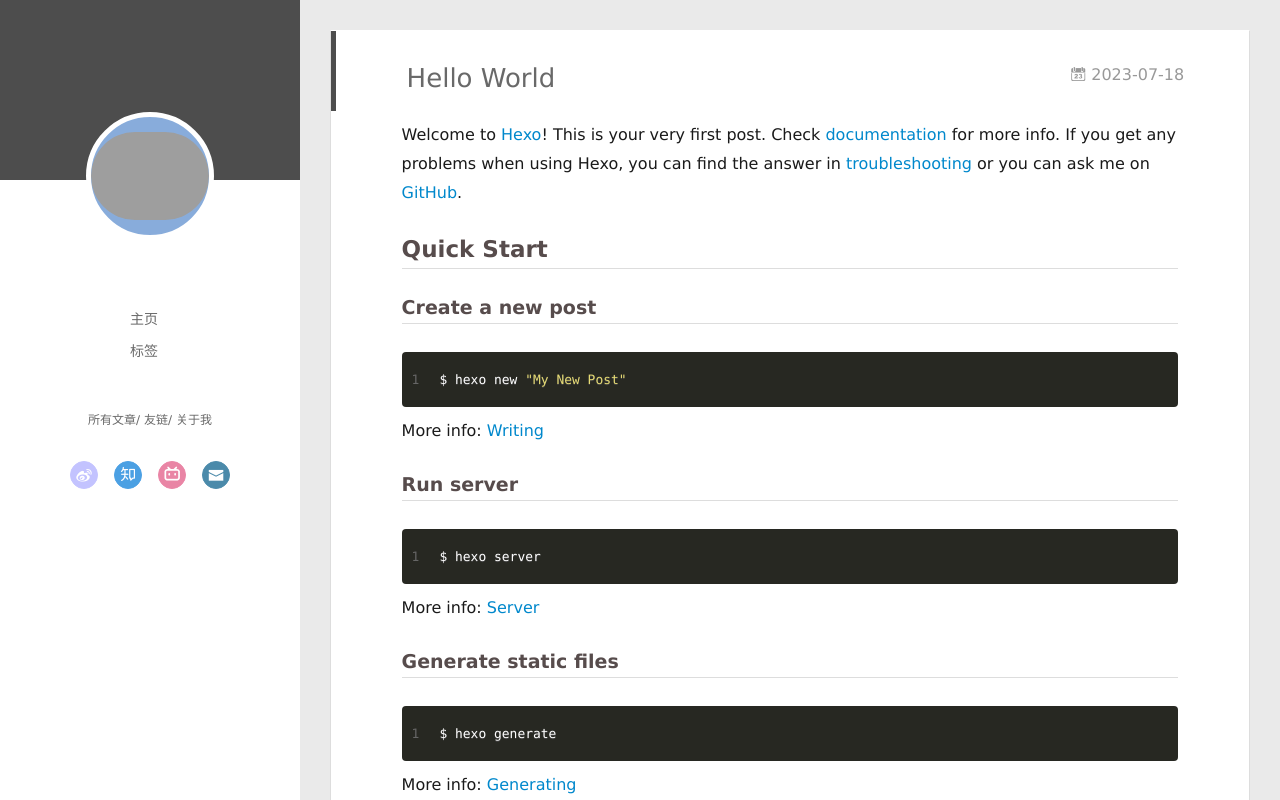
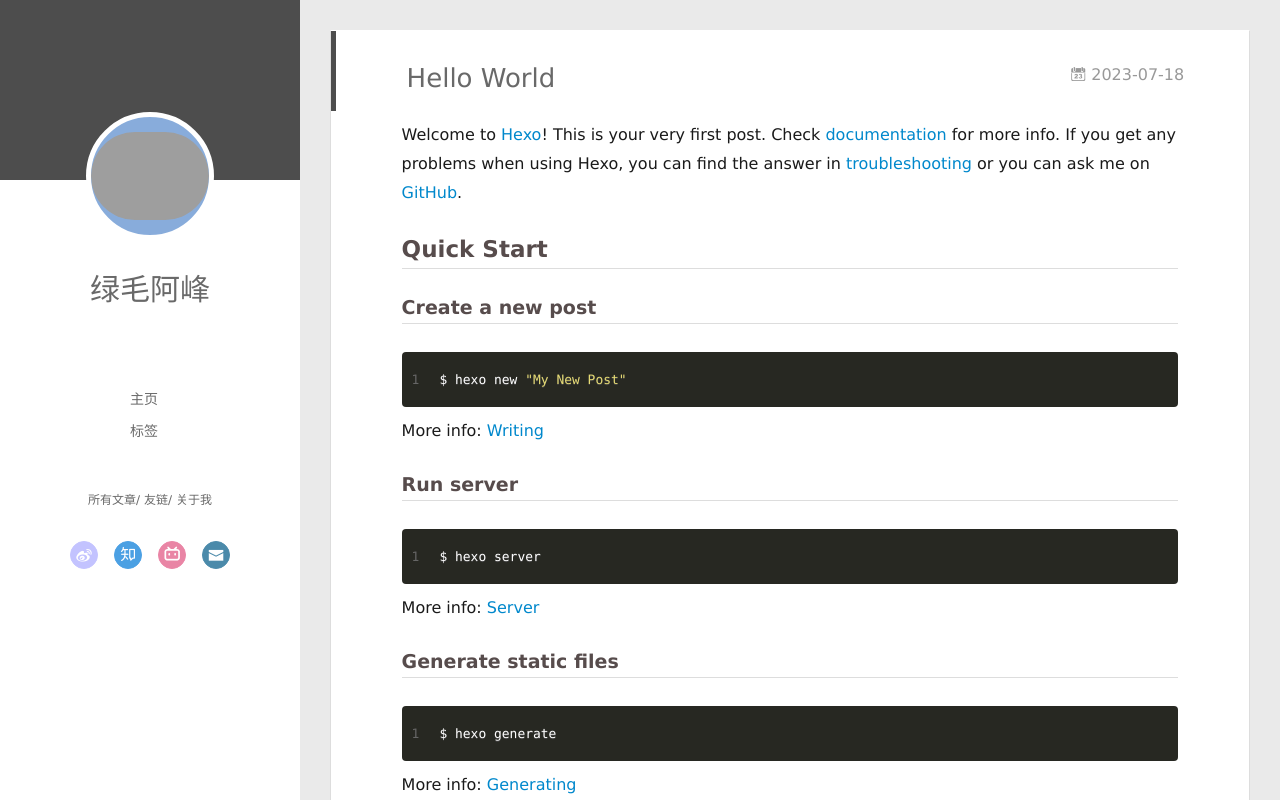
Before and after one commit to Trojon99/Trojon99.github.io, a plain HTML site: page 2023/07/18/hello-world/index.html in a window 1280 px wide. Drawn offline with Linux system fonts and the light colour scheme; grey boxes are pictures that could not be loaded.

Commit message:
Site updated: 2023-07-22 14:22:20

```diff
--- a/2023/07/18/hello-world/index.html
+++ b/2023/07/18/hello-world/index.html
@@ -50,7 +50,7 @@
 			<img src="https://raw.githubusercontent.com/Trojon99/blog-picture/main/IMG_9363.jpeg" class="js-avatar">
 		</a>
 		<hgroup>
-		  <h1 class="header-author"><a href="/"></a></h1>
+		  <h1 class="header-author"><a href="/">绿毛阿峰</a></h1>
 		</hgroup>
 
 
@@ -108,7 +108,7 @@
 				<img src="https://raw.githubusercontent.com/Trojon99/blog-picture/main/IMG_9363.jpeg" class="js-avatar">
 			</div>
 			<hgroup>
-			  <h1 class="header-author js-header-author"></h1>
+			  <h1 class="header-author js-header-author">绿毛阿峰</h1>
 			</hgroup>
 
 
```
Also changed, not shown: 2023/07/18/我的第一篇博客文章/index.html (+2 -2 lines), archives/2023/07/index.html (+2 -2 lines), archives/2023/index.html (+2 -2 lines), archives/index.html (+2 -2 lines), categories/index.html (+2 -2 lines), index.html (+2 -2 lines), tags/index.html (+2 -2 lines).
